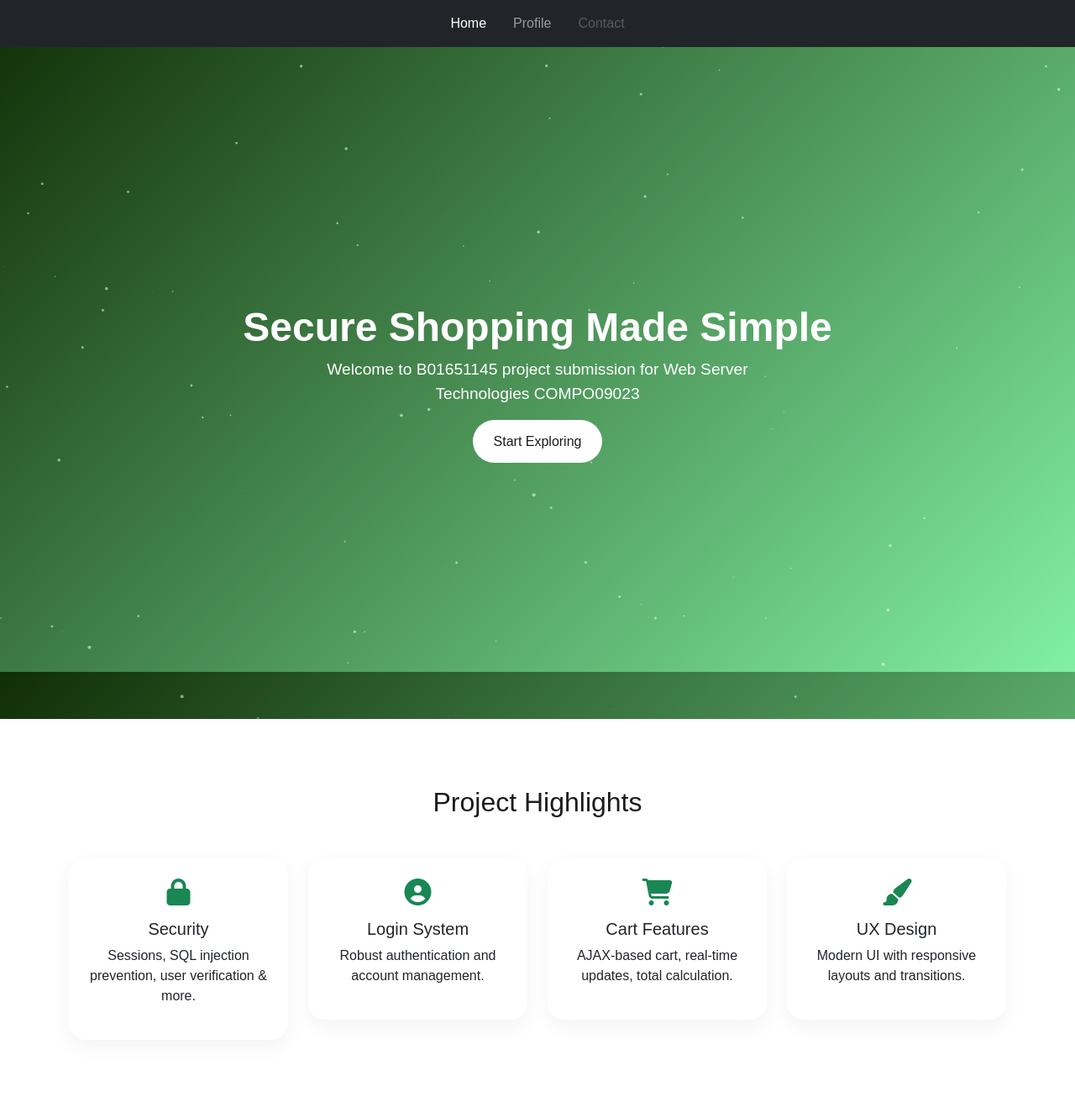
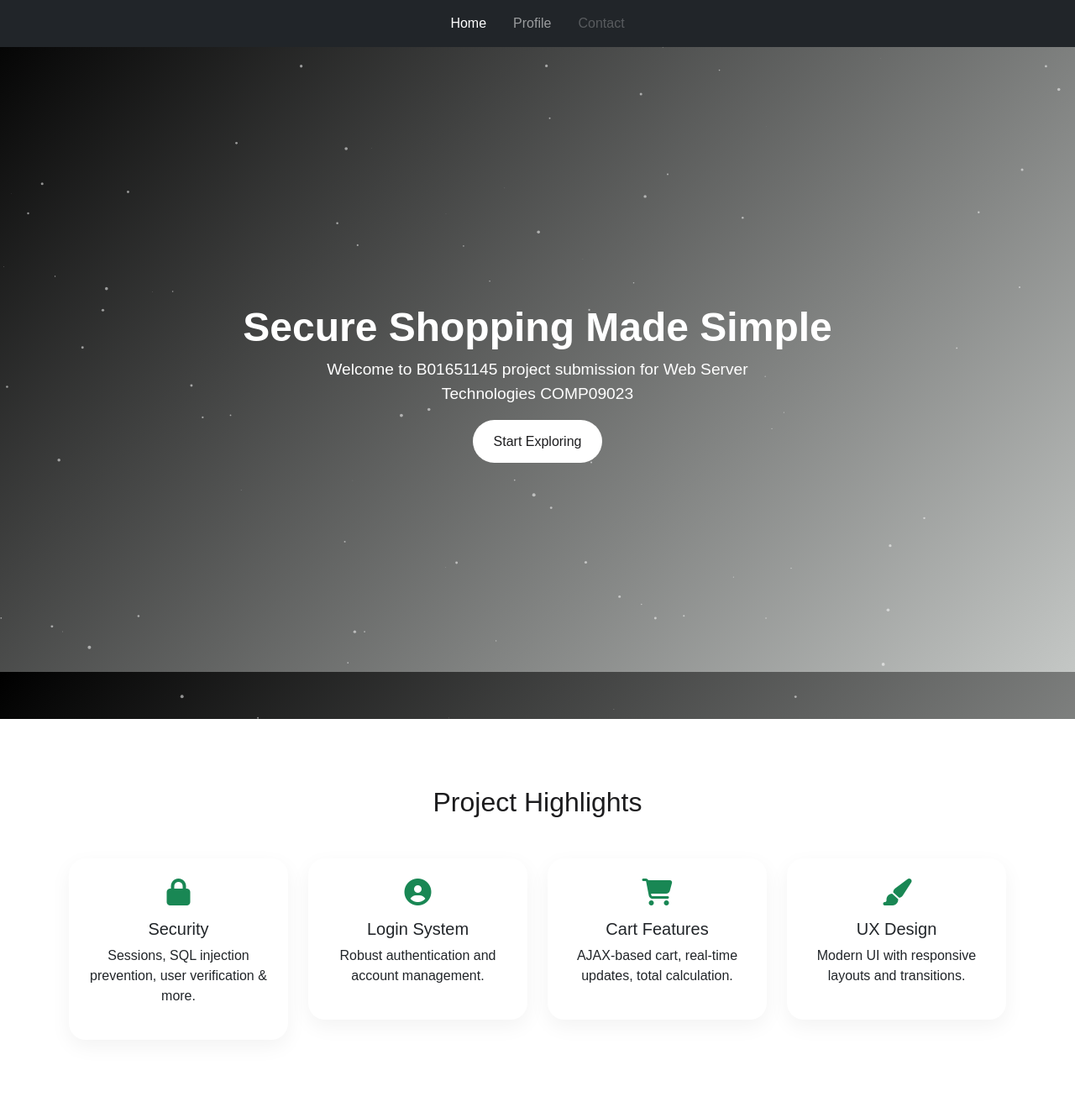
Before and after one commit to kawrae/wst-project, a PHP site: page / in a window 1280 px wide. Shown: the whole page at 84% size. Run offline with PHP 8.4, Linux system fonts and the light colour scheme.

Commit message:
Update index.php

```diff
--- a/index.php
+++ b/index.php
@@ -11,8 +11,8 @@
     <link href="https://cdnjs.cloudflare.com/ajax/libs/font-awesome/6.4.0/css/all.min.css" rel="stylesheet">
     <style>
         :root {
-            --primary: rgb(17, 46, 6);
-            --secondary: rgb(130, 240, 163);
+            --primary: rgb(0, 0, 0);
+            --secondary: rgb(196, 199, 197);
             --white: #fff;
             --dark: #1c1c1e;
         }
@@ -151,7 +151,7 @@
         <canvas id="bg-canvas"></canvas>
         <div class="hero-content">
             <h1>Secure Shopping Made Simple</h1>
-            <p>Welcome to B01651145 project submission for Web Server Technologies COMPO09023</p>
+            <p>Welcome to B01651145 project submission for Web Server Technologies COMP09023</p>
             <a href="profile.php" class="btn btn-main">Start Exploring</a>
         </div>
     </section>
```
